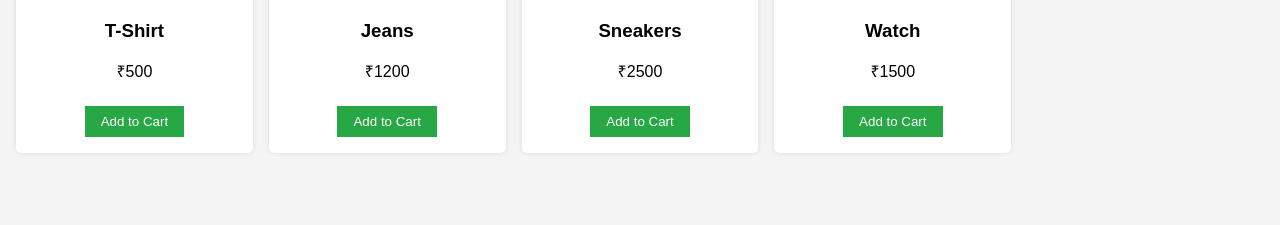
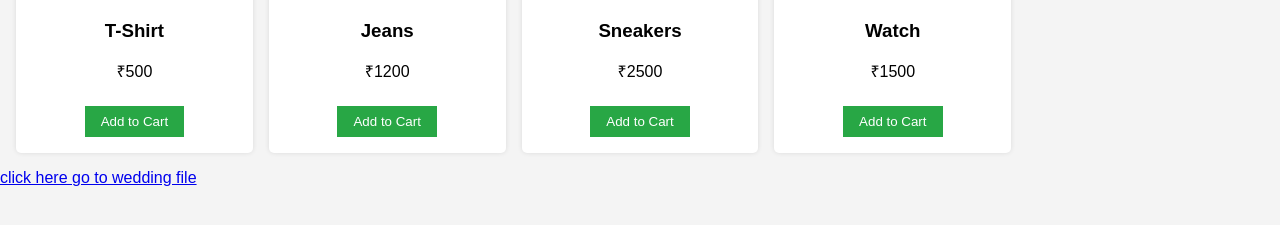
Before and after one commit to Mallikarjuna9999/exp1, a plain HTML site: page index.html in a window 1280 px wide. Shown: the part 297-522 px from the top of the page. Drawn offline with Linux system fonts and the light colour scheme.

Commit message:
Update index.html

```diff
--- a/index.html
+++ b/index.html
@@ -23,7 +23,7 @@
         <ul id="cart-items"></ul>
         <p>Total: ₹<span id="cart-total">0</span></p>
     </section>
-
+<a href="z:/ABD.html" > click here go to wedding file </a>
     <script src="script.js"></script>
 </body>
 </html>
```
